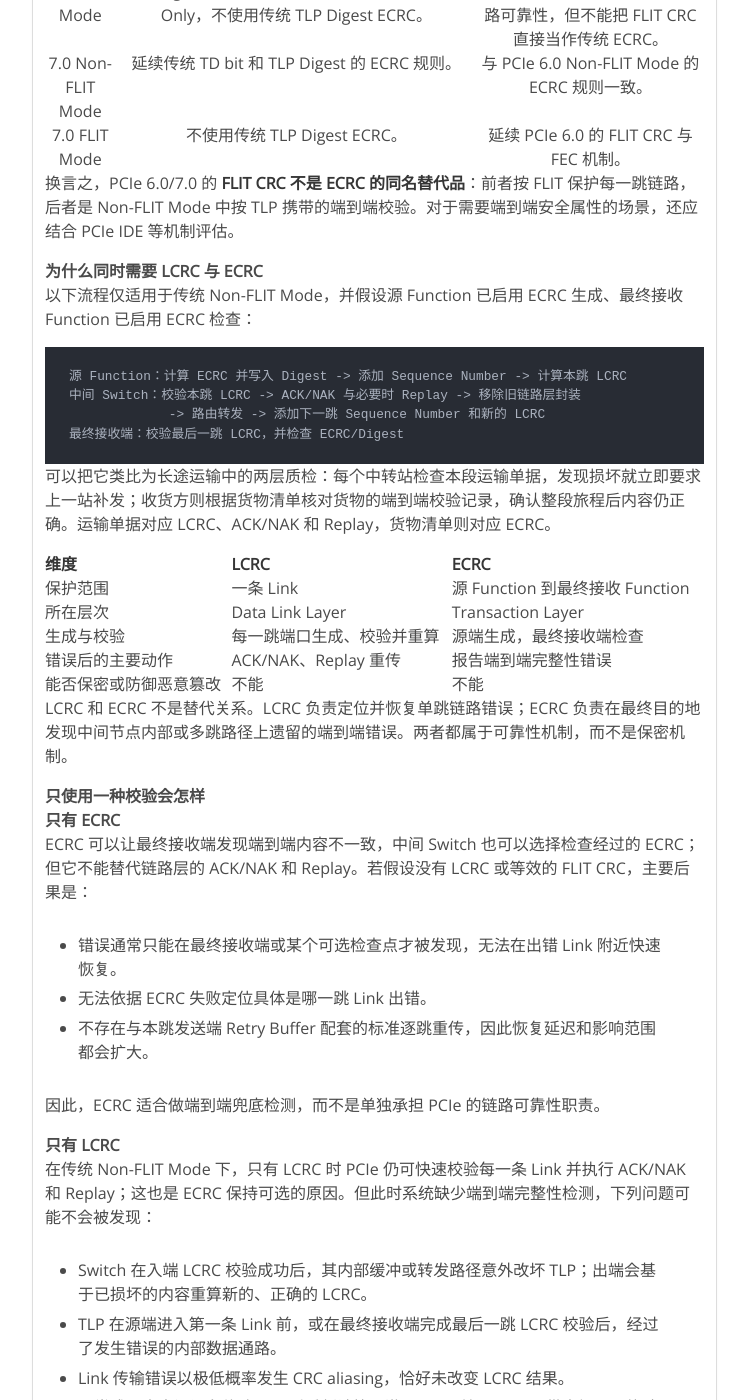
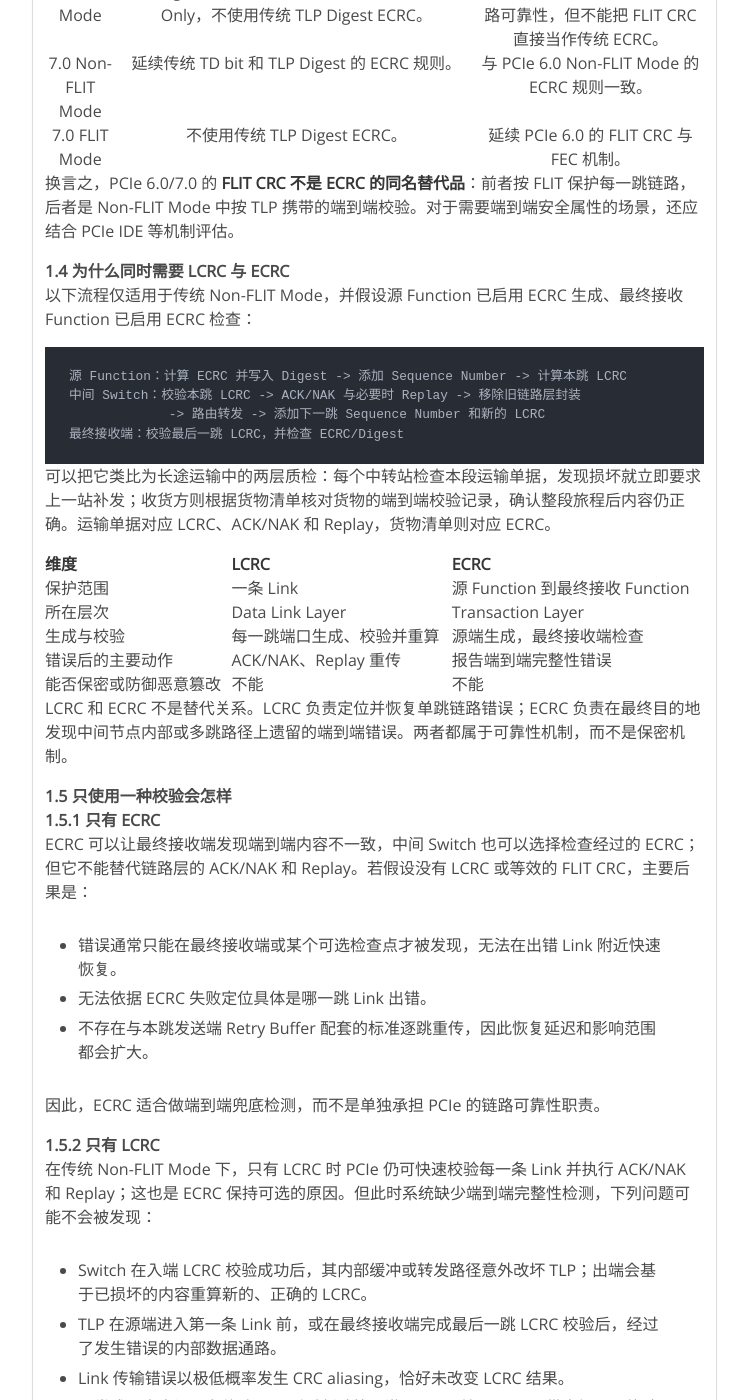
Before and after one commit to lordtoSky/lordtoSky.github.io, a Jekyll site: the page built from _posts/2026-08-04-PCIE-LCRC&ECRC.md, in a window 1280 px wide and 1400 px high, scrolled down 4893 px. Shown: the whole window, without its empty margins (95-843 px from the left). Built offline with Jekyll 4.4.1, drawn with Linux system fonts in a browser that asks for light colours; comment, search, counter and statistics services are not loaded; some of the changed text lies outside the part shown.

Commit message:
Number PCIe article headings

```diff
--- a/_posts/2026-08-04-PCIE-LCRC&ECRC.md
+++ b/_posts/2026-08-04-PCIE-LCRC&ECRC.md
@@ -5,11 +5,11 @@ date: "2026-08-04 23:45:00"
 description: "理解 PCIe 中逐跳 LCRC 与端到端 ECRC 的分工"
 tags: [Protocol, PCIe, LCRC, ECRC]
 ---
-# PCIe 中 LCRC 与 ECRC 的区别
+# 1. PCIe 中 LCRC 与 ECRC 的区别
 
 PCIe 同时使用 LCRC（Link CRC）和 ECRC（End-to-End CRC），但两者不是重复校验同一件事：LCRC 负责**逐跳链路的快速恢复**，ECRC 负责**源 Function 到最终接收 Function 的完整性检测**。本文以传统 Non-FLIT Mode 的 TLP/DLLP 封装为例说明。
 
-## TLP 的传输模型
+## 1.1 TLP 的传输模型
 
 PCIe 采用由 Root Complex、Switch 和 Endpoint 组成的树状拓扑，相邻端口之间通过点对点 Link 连接。一份 TLP 从源 Function 到最终接收 Function 的过程属于**端到端（End-to-End）传输**；它可能经过一个或多个 Switch，因此一条端到端路径通常由多跳彼此独立的 Link 组成：
 
@@ -25,7 +25,7 @@ TLP Header 携带事务类型、长度、Requester ID、Tag，以及地址或目
 
 Switch 通常不会处理普通 Memory 事务的 Payload，大部分事务层内容在转发过程中保持不变；不过，协议允许少数字段、TLP Prefix 或不同传输模式之间的 Header 在路由节点中发生合法处理。因此，不能把 TLP 理解为在所有节点间必然逐比特不变。总体上，LCRC 保护每一跳的传输，ECRC 则检查源 Function 到最终接收 Function 之间的端到端完整性。
 
-## LCRC：逐跳链路校验与重传
+## 1.2 LCRC：逐跳链路校验与重传
 
 链路循环冗余校验（LCRC, Link Cyclic Redundancy Check）是 PCIe 数据链路层用于检测**单跳**传输错误的校验码。一跳指一对相邻 PCIe 端口之间的传输；一份 TLP 即使跨越多个 Switch，也会被拆成多段独立的单跳传输。
 
@@ -50,7 +50,7 @@ LCRC 之所以必须逐跳重算，并不是因为 Switch 一定会修改 TLP
 
 因此，本文的 TLP/DLLP 包格式图应理解为 Non-FLIT Mode 的示意。能够与旧版本互操作的 PCIe 6.0/7.0 链路仍可使用传统模式；一旦链路进入 FLIT Mode，即使用 FLIT 级 CRC、FEC 和重传机制。ECRC 仍属于事务层的端到端完整性机制，不应与 FLIT CRC 混为一谈。
 
-## ECRC：端到端完整性检测
+## 1.3 ECRC：端到端完整性检测
 
 端到端循环冗余校验（ECRC, End-to-End Cyclic Redundancy Check）在 **Non-FLIT Mode** 下由 TLP 发送端生成，并放入 TLP 的 Digest 字段。它随着 TLP 穿越整条 Fabric，由最终接收端检查，用于发现逐跳 LCRC 无法覆盖的端到端错误。
 
@@ -101,7 +101,7 @@ ECRC 的实现能力始终是可选的；后续版本并没有要求所有 PCIe
 换言之，PCIe 6.0/7.0 的 **FLIT CRC 不是 ECRC 的同名替代品**：前者按 FLIT 保护每一跳链路，后者是 Non-FLIT Mode 中按 TLP 携带的端到端校验。对于需要端到端安全属性的场景，还应结合 PCIe IDE 等机制评估。
 
 
-## 为什么同时需要 LCRC 与 ECRC
+## 1.4 为什么同时需要 LCRC 与 ECRC
 
 以下流程仅适用于传统 Non-FLIT Mode，并假设源 Function 已启用 ECRC 生成、最终接收 Function 已启用 ECRC 检查：
 
@@ -124,9 +124,9 @@ ECRC 的实现能力始终是可选的；后续版本并没有要求所有 PCIe
 
 LCRC 和 ECRC 不是替代关系。LCRC 负责定位并恢复单跳链路错误；ECRC 负责在最终目的地发现中间节点内部或多跳路径上遗留的端到端错误。两者都属于可靠性机制，而不是保密机制。
 
-## 只使用一种校验会怎样
+## 1.5 只使用一种校验会怎样
 
-### 只有 ECRC
+### 1.5.1 只有 ECRC
 
 ECRC 可以让最终接收端发现端到端内容不一致，中间 Switch 也可以选择检查经过的 ECRC；但它不能替代链路层的 ACK/NAK 和 Replay。若假设没有 LCRC 或等效的 FLIT CRC，主要后果是：
 
@@ -136,7 +136,7 @@ ECRC 可以让最终接收端发现端到端内容不一致，中间 Switch 也
 
 因此，ECRC 适合做端到端兜底检测，而不是单独承担 PCIe 的链路可靠性职责。
 
-### 只有 LCRC
+### 1.5.2 只有 LCRC
 
 在传统 Non-FLIT Mode 下，只有 LCRC 时 PCIe 仍可快速校验每一条 Link 并执行 ACK/NAK 和 Replay；这也是 ECRC 保持可选的原因。但此时系统缺少端到端完整性检测，下列问题可能不会被发现：
 
@@ -145,7 +145,7 @@ ECRC 可以让最终接收端发现端到端内容不一致，中间 Switch 也
 - Link 传输错误以极低概率发生 CRC aliasing，恰好未改变 LCRC 结果。
 - 异常或恶意中间设备修改 TLP 后重新计算下游 LCRC；普通 CRC 不带密钥，不能防止这种有意篡改。
 
-### LCRC 全部通过但 ECRC 检查失败
+### 1.5.3 LCRC 全部通过但 ECRC 检查失败
 
 该现象的前提是 ECRC 已生成并启用检查。它表示各跳 Link 上接收到的比特流都通过了本跳 LCRC 校验，但源端生成 ECRC 后、最终接收端检查 ECRC 前，TLP 的端到端内容出现了不一致。常见排查方向包括：
 
@@ -159,12 +159,12 @@ ECRC 可以让最终接收端发现端到端内容不一致，中间 Switch 也
 
 在传统 Non-FLIT Mode 中，LCRC 是链路层可靠性机制；在 PCIe 6.0/7.0 的 FLIT Mode 中，则由 FLIT CRC、FEC 和按 FLIT 重传承担对应职责。ECRC 仍然是可选能力，缺少它不会阻止 PCIe 的基本链路传输，但会降低端到端错误检测覆盖。
 
-## 总结
+## 1.6 总结
 - LCRC 是逐跳、可重传的链路层校验；每经过一个 Switch 都会被终结并重新生成。
 - 在 Non-FLIT Mode 中，ECRC 是携带在 TLP Digest 中的端到端校验；它跨越多个 Link，通常由最终接收端检查。
 - LCRC 会覆盖本跳传输中的 ECRC/Digest 字段，因此能够保护 ECRC 本身在单跳链路上不被传输错误破坏。
 
-## References
+## 1.7 References
 - [PCI-SIG: PCI Express Base Specification](https://pcisig.com/specification-overview/pci-express-base)
 - [PCI-SIG: PCIe for Automotive Functional Safety](https://pcisig.com/sites/default/files/files/PCI-SIG%20PCIe%20for%20Automotive%20Functional%20Safety_v5_Final.pdf)
 - [PCI-SIG: The Evolution of the PCI Express Specification](https://pcisig.com/blog/evolution-pci-express-specification-its-sixth-generation-third-decade-and-still-going-strong)
```
